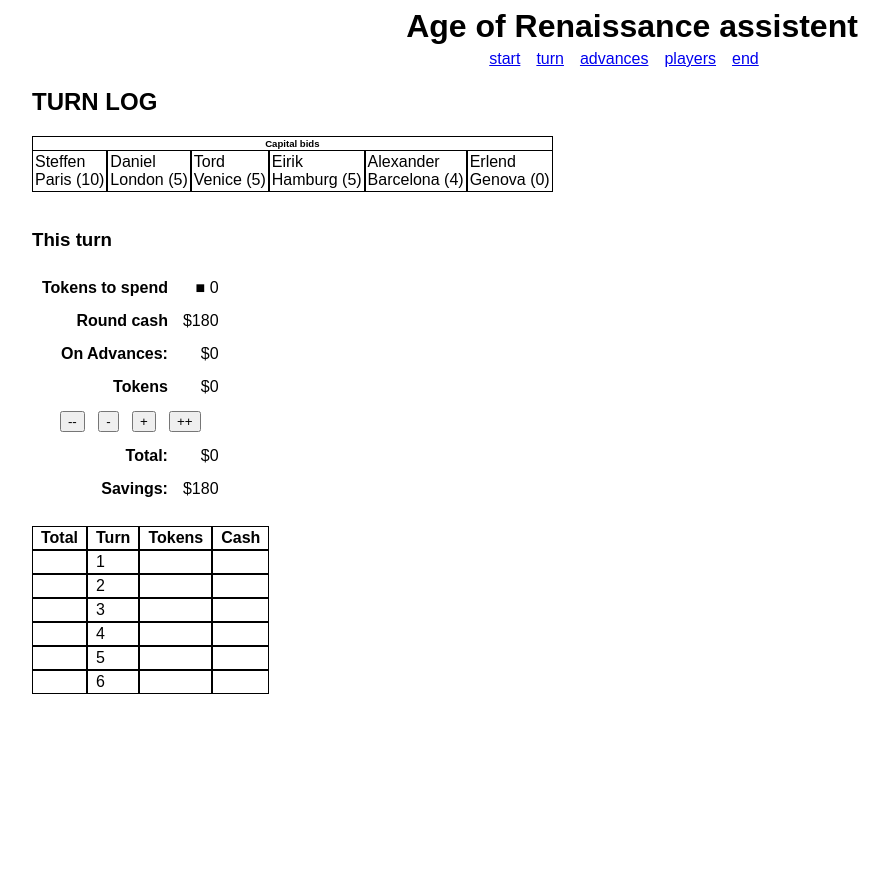
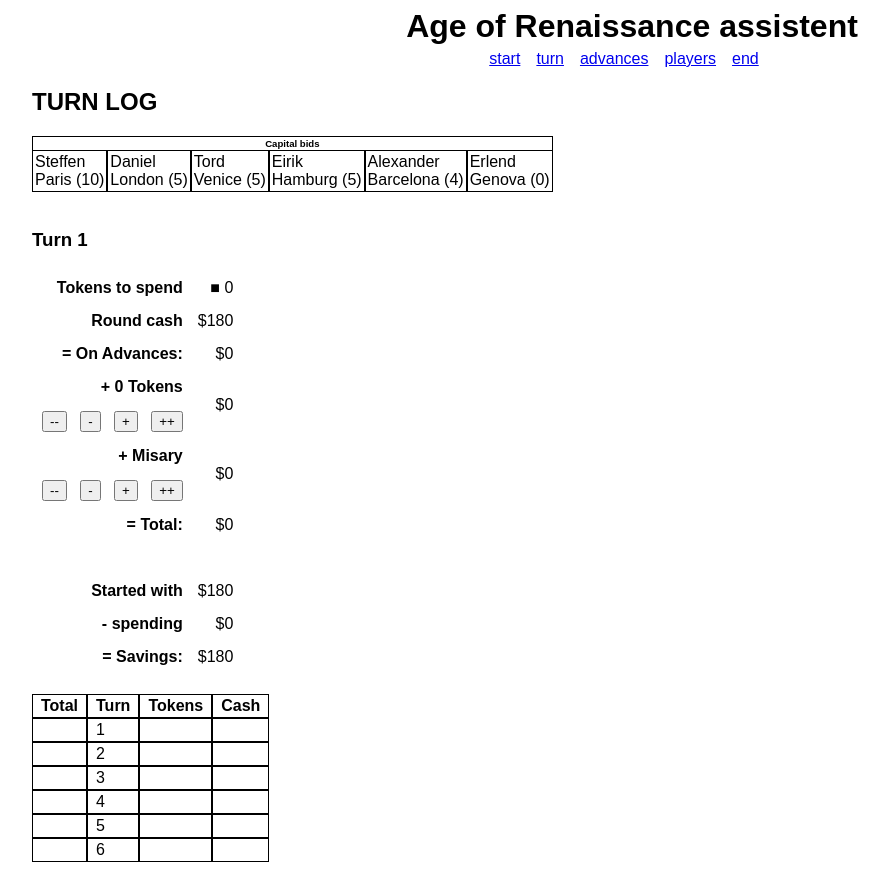
Before and after one commit to alkemann/aor, an Angular app: page /turn in a window 1280 px wide. Shown: the whole page, without its empty margins (8-897 px from the left). Before the commit the page ends 800 px from the top, so only its background shows below. Built offline with nearby package versions, Linux system fonts and the light colour scheme.

Commit message:
more expansive turnlog calc

```diff
--- a/src/app/services/round.service.ts
+++ b/src/app/services/round.service.ts
@@ -8,6 +8,9 @@ import { Player } from '../models/player';
   providedIn: 'root'
 })
 export class RoundService {
+
+  private r: number = 1;
+  public get round(): number { return this.r; };
 
   private buyingThisRound: Set<string> = new Set();
 
@@ -68,6 +71,13 @@ export class RoundService {
     return false;
   }
 
+  public get relief(): number
+  {
+    let out:number = 0;
+    // this.buyingThisRound.forEach(k => out += this.advancesService.byKey(k).misery );
+    return out;
+  }
+
   public get advances(): Advance[]
   {
     let out: Advance[] = [];
@@ -83,6 +93,7 @@ export class RoundService {
 
   private startNextRound(tokens: number): void
   {
+    this.r++;
     this._tokens = 0;
     this._boughtTokens = tokens;
     this.buyingThisRound = new Set();
--- a/src/app/ui/turn-log/turn-log.component.html
+++ b/src/app/ui/turn-log/turn-log.component.html
@@ -9,7 +9,7 @@
 
 <br />
 <div>
-    <h3>This turn</h3>
+    <h3>Turn {{RoundService.round}}</h3>
     <table id="spending" [cellPadding]="5" [cellSpacing]="5">
         <tr>
             <th>Tokens to spend</th><td>&#9632; {{RoundService.exploreTokens}}</td>
@@ -18,27 +18,49 @@
             <th>Round cash</th><td>${{PlayerService.player.$}}</td>
         </tr>
         <tr *ngFor="let a of RoundService.advances">
-            <td class="tar">{{a.name}}</td><td>${{a.cost}}</td>
+            <td class="tar"> + {{a.name}}</td><td>${{a.cost}}</td>
         </tr>
         <tr>
-            <th>On Advances:</th><td>${{spending.onAdvances}}</td>
+            <th> = On Advances:</th><td>${{spending.onAdvances}}</td>
         </tr>
         <tr>
-            <th>Tokens</th><td>${{RoundService.tokens}}</td>
+
+            <th> + {{RoundService.tokens}} Tokens</th>
+            <td rowspan="2">${{RoundService.tokens}}</td>
         </tr>
         <tr>
-            <td colspan="2" class="buttons">
-                <button (click)="RoundService.buyTokens(-5)">--</button> &nbsp;
-                <button (click)="RoundService.buyTokens(-1)">-</button> &nbsp;
-                <button (click)="RoundService.buyTokens(1)">+</button> &nbsp;
-                <button (click)="RoundService.buyTokens(5)">++</button>
+            <td class="buttons">
+                <button (click)="buyTokens(-5)">--</button> &nbsp;
+                <button (click)="buyTokens(-1)">-</button> &nbsp;
+                <button (click)="buyTokens(1)">+</button> &nbsp;
+                <button (click)="buyTokens(5)">++</button>
             </td>
         </tr>
         <tr>
-            <th>Total:</th><td>${{spending.total}}</td>
+            <th> + Misary</th><td rowspan="2">${{spending.onMisary}}</td>
         </tr>
         <tr>
-            <th>Savings:</th><td>${{spending.savings}}</td>
+            <td class="buttons">
+                <button (click)="buyMR(-5)">--</button> &nbsp;
+                <button (click)="buyMR(-1)">-</button> &nbsp;
+                <button (click)="buyMR(1)">+</button> &nbsp;
+                <button (click)="buyMR(5)">++</button>
+            </td>
+        </tr>
+        <tr>
+            <th> = Total:</th><td>${{spending.total}}</td>
+        </tr>
+        <tr>
+            <td colspan="2"> &nbsp; </td>
+        </tr>
+        <tr>
+            <th>Started with</th><td>${{PlayerService.player.$}}</td>
+        </tr>
+        <tr>
+            <th> - spending</th><td>${{spending.total}}</td>
+        </tr>
+        <tr>
+            <th> = Savings:</th><td>${{spending.savings}}</td>
         </tr>
     </table>
 </div>
--- a/src/app/ui/turn-log/turn-log.component.ts
+++ b/src/app/ui/turn-log/turn-log.component.ts
@@ -27,16 +27,29 @@ export class TurnLogComponent implements OnInit {
   ) { }
 
   public spending: Spending;
+  private onAdvances ?: number;
 
   ngOnInit(): void {
-    const onAdvances = this.RoundService.advanceCost;
+    this.onAdvances = this.RoundService.advanceCost;
+    this.spending = this.createSpending();
+  }
+
+  public buyTokens(n:number): void
+  {
+    this.RoundService.buyTokens(n);
+    this.spending = this.createSpending();
+  }
+
+  createSpending(): Spending {
+
+    const onAdvances :number = this.onAdvances ?? 0;
     const onTokens = this.RoundService.tokens;
     const onMisary = 0;
     const onHand = 0;
     const onCard = 0;
     const total = onAdvances + onTokens + onMisary + onHand + onCard;
     const savings = this.PlayerService.player.$ - total;
-    this.spending = {
+    return {
       onAdvances,
       onTokens,
       onCard,
@@ -44,7 +57,7 @@ export class TurnLogComponent implements OnInit {
       onMisary,
       total,
       savings
-    }
+    };
   }
 
 }
```
